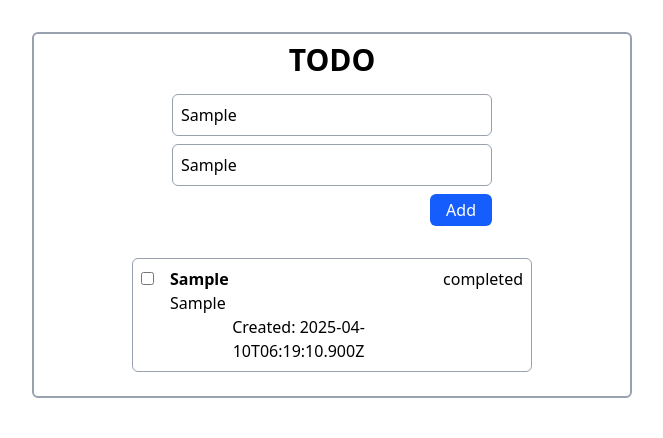
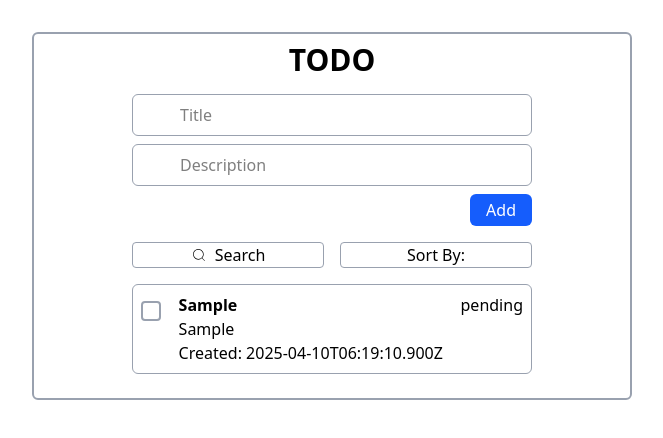
Before and after one commit to gangahasan/TODO-FE-App, a React (Vite) app: page / in a window 1280 px wide. Both pictures are taken after typing "Sample", "Sample" into the empty fields and a click on the button "Add". Shown: the top 438 px of the page, without its empty margins (308-971 px from the left). Built offline with nearby package versions, Linux system fonts and the light colour scheme.

Commit message:
store the data in local storage and implemented a toggle feature to change the task status

```diff
--- a/package.json
+++ b/package.json
@@ -14,6 +14,7 @@
     "nanoid": "^5.1.5",
     "react": "^19.0.0",
     "react-dom": "^19.0.0",
+    "react-icons": "^5.5.0",
     "react-redux": "^9.2.0",
     "redux": "^5.0.1",
     "tailwindcss": "^4.1.3"
--- a/src/App.jsx
+++ b/src/App.jsx
@@ -1,11 +1,17 @@
 import React from 'react'
 import AddTodo from './components/AddTodo'
 import TodosList from './components/TodosList'
+import SearchTodo from './components/SearchTodo'
+import SortTheList from './components/SortTheList'
 
 const App = () => {
   return (
-    <div className='border-2 border-gray-400 p-2 w-150 place-self-center rounded-md'>
+    <div className='border-2 border-gray-400 p-2 w-150 place-self-center rounded-md flex flex-col  place-items-center'>
       <AddTodo />
+      <div className='flex justify-center gap-4 w-100'>
+        <SearchTodo />
+        <SortTheList />
+      </div>
       <TodosList />
     </div>
   )
--- a/src/components/AddTodo.jsx
+++ b/src/components/AddTodo.jsx
@@ -20,15 +20,17 @@ const AddTodo = () => {
       completedDate: new Date().toISOString(),
     };
     dispatch(addTodo(todoObj));
+    setTitle("");
+    setDescription("");
   };
   return (
     <div>
       <h1 className="text-3xl font-bold">TODO</h1>
       <form onSubmit={handleAdd} id="form">
         <div className="flex flex-col place-items-center gap-2 m-4">
-          <div className=" border-1 border-gray-400 rounded-md w-80">
+          <div className=" border-1 border-gray-400 rounded-md w-100">
             <input
-              className="w-80 p-2"
+              className="w-80 p-2 outline-0"
               type="text"
               value={title}
               placeholder="Title"
@@ -36,16 +38,16 @@ const AddTodo = () => {
               required
             />
           </div>
-          <div className="border-1 border-gray-400 rounded-md w-80">
+          <div className="border-1 border-gray-400 rounded-md w-100">
             <input
-              className="w-80 p-2"
+              className="w-80 p-2 outline-0"
               type="text"
               value={description}
               placeholder="Description"
               onChange={(e) => setDescription(e.target.value)}
             />
           </div>
-          <div className="w-80">
+          <div className="w-100">
             <button
               type="submit"
               className="float-end bg-blue-600 text-white px-4 py-1 rounded-md"
--- /dev/null
+++ b/src/components/SearchTodo.jsx
@@ -0,0 +1,15 @@
+import React from 'react'
+import { CiSearch } from "react-icons/ci";
+
+const SearchTodo = () => {
+  return (
+    <div className="w-50">
+      <button className="border-1 border-gray-400 rounded-sm  px-2 w-48 flex justify-center gap-2 place-items-center float-start">
+        <CiSearch />
+        <p>Search</p>
+      </button>
+    </div>
+  );
+}
+
+export default SearchTodo
--- /dev/null
+++ b/src/components/SortTheList.jsx
@@ -0,0 +1,13 @@
+import React from 'react'
+
+const SortTheList = () => {
+  return (
+    <div className='w-50'>
+        <button className='border-1 border-gray-400 rounded-sm px-2 w-48' >
+            Sort By:
+        </button>
+    </div>
+  )
+}
+
+export default SortTheList
--- a/src/components/TodosList.jsx
+++ b/src/components/TodosList.jsx
@@ -1,11 +1,15 @@
 import React, { useState } from "react";
-import { useSelector } from "react-redux";
+import { useDispatch, useSelector } from "react-redux";
+import { toggleStatus } from "../redux/actions/actions";
+// import { toggleStatus } from "../redux/actions/actions";
 
 const TodosList = () => {
   const todos = useSelector((state) => state.todos);
+  const dispatch = useDispatch();
   console.log(todos, "todos");
-  console.log("hello");
-  console.log({ todos });
+  const handleChange = (todo) => {
+    dispatch(toggleStatus(todo));
+  };
 
   return (
     <div>
@@ -17,22 +21,30 @@ const TodosList = () => {
           {todos.map((todo) => {
             return (
               <div
+                className="flex justify-between gap-4 p-2 m-2 border-1 border-gray-400 rounded-md w-100"
                 key={todo?.id}
-                className="flex justify-between gap-4 p-2 m-2
-            border-1 border-gray-400 rounded-md w-100"
               >
-                <div className="flex gap-4">
+                <div>
+                  <button
+                    onClick={() => handleChange(todo)}
+                    className="border-2 border-gray-400 p-2 rounded-sm text-green-500"
+                  >
+                    {todo.isCompleted ? "✔" : " "}
+                  </button>
+                </div>
+                <div className="flex flex-col place-items-start">
+                  <h2 className="font-bold">{todo?.title}</h2>
+                  <p>{todo?.description}</p>
                   <div>
-                    <input type="checkbox" />
-                  </div>
-                  <div className="flex flex-col place-items-start">
-                    <h2 className="font-bold">{todo?.title}</h2>
-                    <p>{todo?.description}</p>
-                    <p>Created: {todo?.createdDate}</p>
+                    {todo?.isCompleted ? (
+                      <p>Completed:{todo?.completedDate}</p>
+                    ) : (
+                      <p>Created: {todo?.createdDate}</p>
+                    )}
                   </div>
                 </div>
                 <div>
-                  <p>completed</p>
+                  <p>{todo?.isCompleted ? "completed" : "pending"}</p>
                 </div>
               </div>
             );
--- a/src/redux/actions/actions.js
+++ b/src/redux/actions/actions.js
@@ -1,5 +1,5 @@
 export const ADD_TODO = "ADD_TODO";
-
+export const TOGGLE_STATUS = "TOGGLE_STATUS"
 export const addTodo=(todoObj)=>{
      localStorage.setItem("todos", JSON.stringify(todoObj));
 
@@ -8,3 +8,11 @@ export const addTodo=(todoObj)=>{
             payload:todoObj,
         }
 }
+
+export const toggleStatus=(todo)=>{
+    return{
+        type:TOGGLE_STATUS,
+        payload:todo,
+    }
+
+}
--- a/src/redux/reducers/todoReducer.js
+++ b/src/redux/reducers/todoReducer.js
@@ -1,11 +1,10 @@
-import { ADD_TODO } from "../actions/actions";
+import { ADD_TODO, TOGGLE_STATUS } from "../actions/actions";
 
 const todoList = JSON.parse(localStorage.getItem("todos")) || [];
 console.log({ todoList });
 
 const initState = { todos: todoList };
 export const todoReducer = (state = initState, action) => {
-  console.log({ action });
 
   switch (action.type) {
     case ADD_TODO:
@@ -13,11 +12,23 @@ export const todoReducer = (state = initState, action) => {
         "todos",
         JSON.stringify([...state.todos, action.payload])
       );
-
       return {
         ...state,
         todos: [...state.todos, action.payload],
       };
+
+    case TOGGLE_STATUS:
+      const updatedTodos = state.todos.map((todo) =>
+        todo.id === action.payload.id
+          ? { ...todo, isCompleted: !todo.isCompleted }
+          : todo
+      );
+      localStorage.setItem("todos", JSON.stringify(updatedTodos));
+      return {
+        ...state,
+        todos: updatedTodos,
+      };
+
     default:
       return state;
   }
```
Also changed, not shown: 1 other file (tests, documents, lock files or other folders).
